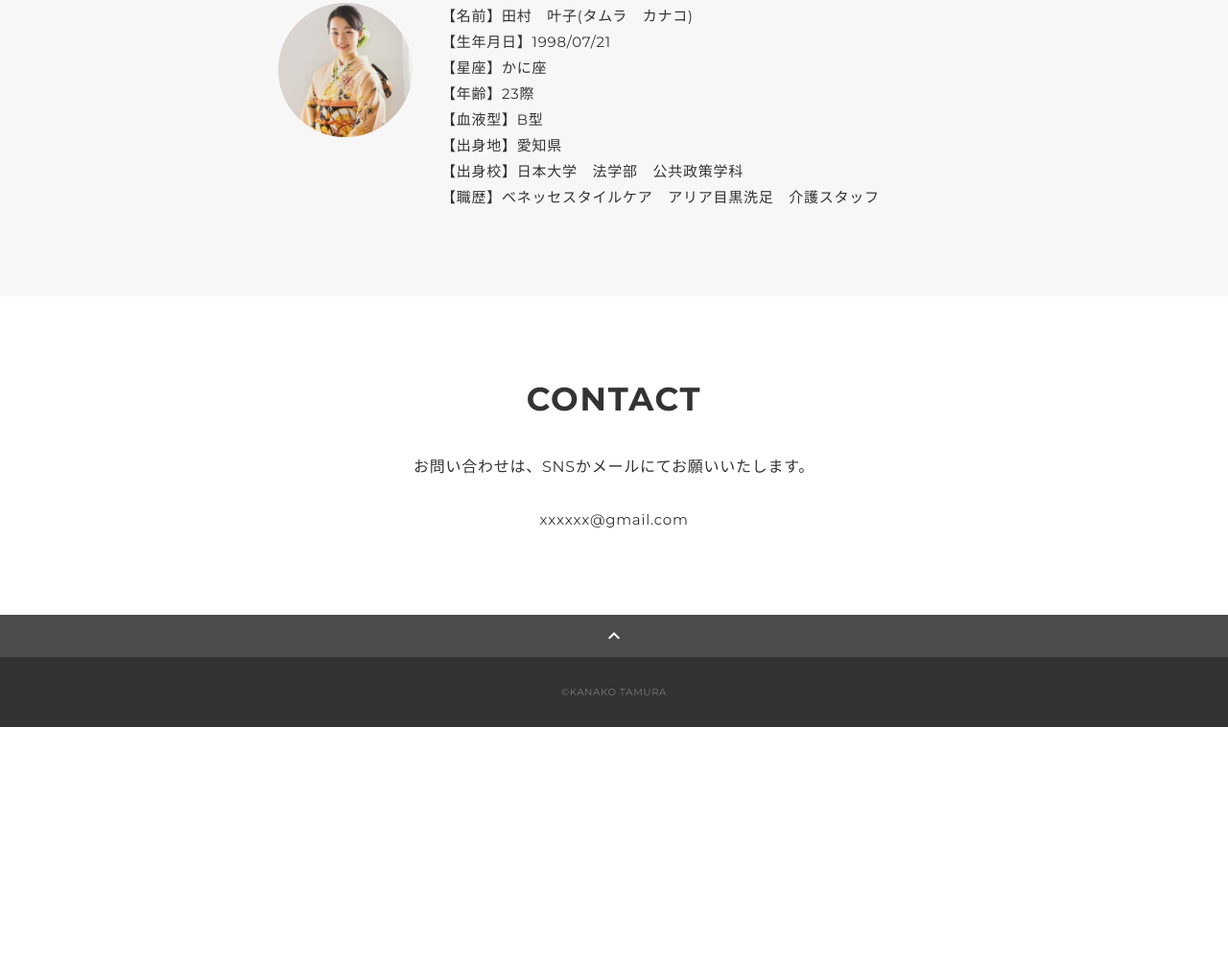
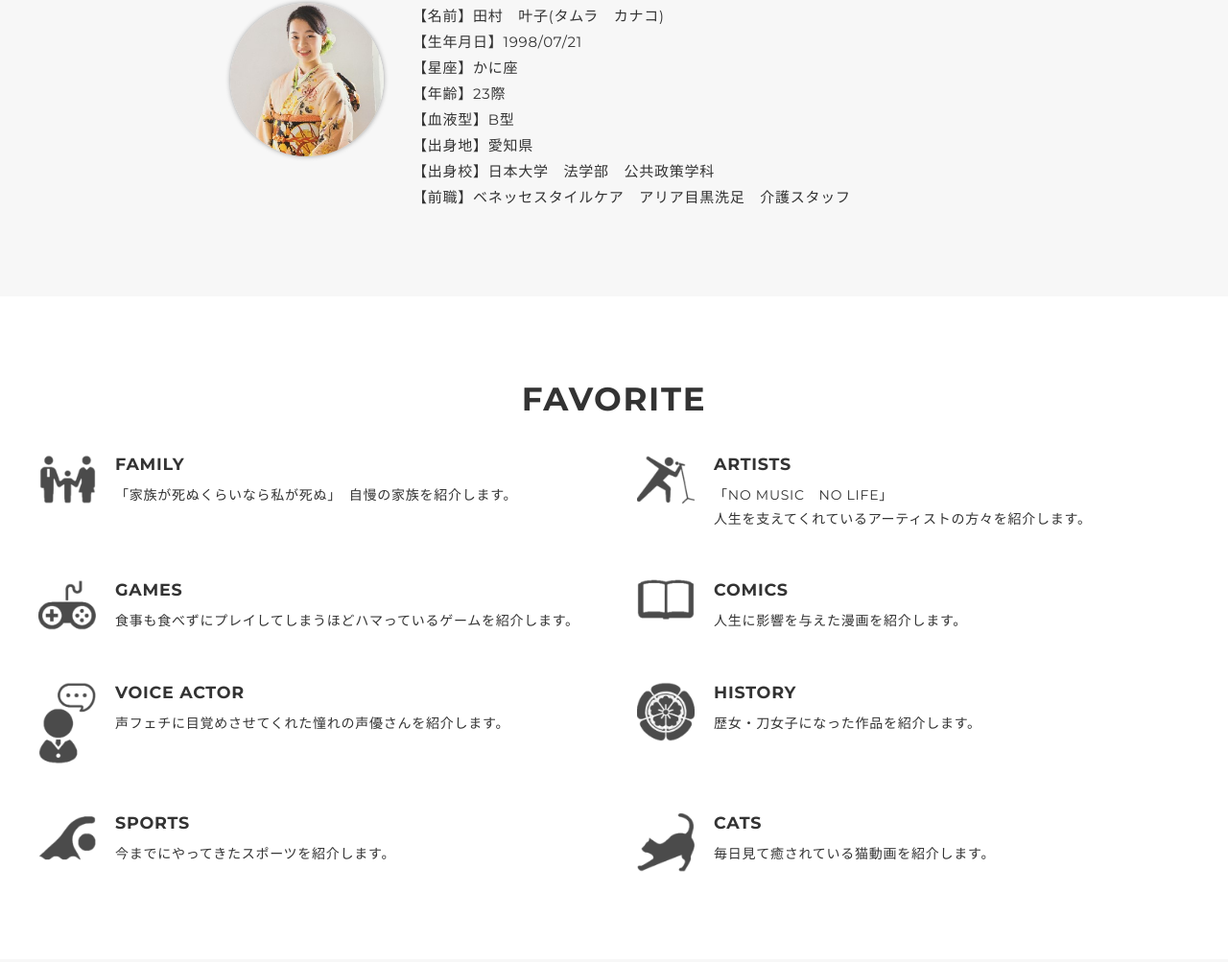
Before and after one commit to K-tamura-aforce/self-introduction, a plain HTML site: page WebContent/index.html in a window 1280 px wide. Shown: the part 914-1917 px from the top of the page at 96% size. Before the commit the page ends 1672 px from the top, so only its background shows below. Drawn offline with nearby package versions, Linux system fonts and the light colour scheme.

Commit message:
eclipseからfifth commit

```diff
--- a/WebContent/css/style.css
+++ b/WebContent/css/style.css
@@ -8,7 +8,6 @@ body {
 a {
   transition: opacity .3s;
   text-decoration: none;
-  color: #1ca9e3;
 }
 
 img {
@@ -174,7 +173,7 @@ img {
 .profile {
   display: flex;
   flex-wrap: wrap;
-  max-width: 700px;
+  max-width: 800px;
   margin: 0 auto;
 }
 
@@ -185,6 +184,7 @@ img {
 }
 .profile-img img {
   border-radius: 50%;
+  box-shadow: 0px 0px 5px #999;
 }
 
 .profile-body {
@@ -198,6 +198,45 @@ img {
 
 .profile-body p:not(:last-child) {
   margin-bottom: 30px;
+}
+
+
+
+/*--------------------------------
+ favorite
+---------------------------------*/
+.favorite-list {
+  display: flex;
+  flex-wrap: wrap;
+  justify-content: space-between;
+  margin-bottom: -50px;
+}
+
+.favorite-item {
+  display: flex;
+  align-items: flex-start;
+  justify-content: space-between;
+  width: 48%;
+  margin-bottom: 50px;
+}
+
+.favorite-img {
+  width: 60px;
+  height: auto;
+  margin-right: 20px;
+}
+
+.favorite-body {
+  flex: 1;
+}
+
+.favorite-name {
+  margin-bottom: 10px;
+}
+
+.favorite-text {
+  font-size: 14px;
+  line-height: 1.8;
 }
 
 /*--------------------------------
--- a/WebContent/index.html
+++ b/WebContent/index.html
@@ -11,7 +11,7 @@
   <link href="https://fonts.googleapis.com/css?family=Material+Icons+Outlined" rel="stylesheet">
   <link href="css/ress.css" media="all" rel="stylesheet" type="text/css" />
   <link href="css/style.css" media="all" rel="stylesheet" type="text/css" />
-  <link rel="shortcut icon" href="img/favicon.ico" />
+  <link rel="shortcut icon" href="img/icon.png" />
   <link rel=”canonical” href=”URLが入る” />
 </head>
 
@@ -26,9 +26,8 @@
         </h1>
         <nav class="gnav">
           <ul class="gnav-list">
-            <li class="gnav-item"><a href="#works">WORKS</a></li>
-            <li class="gnav-item"><a href="#skill">SKILL</a></li>
             <li class="gnav-item"><a href="#about">ABOUT</a></li>
+            <li class="gnav-item"><a href="#favorite">FAVORITE</a></li>
             <li class="gnav-item"><a href="#contact">CONTACT</a></li>
           </ul>
         </nav>
@@ -75,13 +74,88 @@
               <br>
               【出身校】日本大学　法学部　公共政策学科
               <br>
-              【職歴】ベネッセスタイルケア　アリア目黒洗足　介護スタッフ
-              </p>
+              【前職】ベネッセスタイルケア　アリア目黒洗足　介護スタッフ
+             </p>
             </div>
           </div>
         </div>
       </section>
       <!-- /about -->
+
+       <!-- skill -->
+      <section class="favorite section" id="favorite">
+        <div class="container">
+          <h2 class="title">FAVORITE</h2>
+          <div class="favorite-list">
+            <div class="favorite-item">
+              <p class="favorite-img"><img src="img/family.png" alt=""></p>
+              <div class="favorite-body">
+                <h3 class="favorite-name">FAMILY</h3>
+                <p class="favorite-text">
+                  「家族が死ぬくらいなら私が死ぬ」　自慢の家族を紹介します。</p>
+              </div>
+            </div>
+            <div class="favorite-item">
+              <p class="favorite-img"><img src="img/artist.png" alt=""></p>
+              <div class="favorite-body">
+                <h3 class="favorite-name">ARTISTS</h3>
+                <p class="favorite-text">
+                  「NO MUSIC　NO LIFE」<br>
+                  人生を支えてくれているアーティストの方々を紹介します。</p>
+              </div>
+            </div>
+            <div class="favorite-item">
+              <p class="favorite-img"><img src="img/game.png" alt=""></p>
+              <div class="favorite-body">
+                <h3 class="favorite-name">GAMES</h3>
+                <p class="favorite-text">
+                  食事も食べずにプレイしてしまうほどハマっているゲームを紹介します。</p>
+              </div>
+            </div>
+            <div class="favorite-item">
+              <p class="favorite-img"><img src="img/comic.png" alt=""></p>
+              <div class="favorite-body">
+                <h3 class="favorite-name">COMICS</h3>
+                <p class="favorite-text">
+                  人生に影響を与えた漫画を紹介します。</p>
+              </div>
+            </div>
+            <div class="favorite-item">
+              <p class="favorite-img"><img src="img/voice actor.png" alt=""></p>
+              <div class="favorite-body">
+                <h3 class="favorite-name">VOICE ACTOR</h3>
+                <p class="favorite-text">
+                  声フェチに目覚めさせてくれた憧れの声優さんを紹介します。</p>
+              </div>
+            </div>
+            <div class="favorite-item">
+              <p class="favorite-img"><img src="img/history.png" alt=""></p>
+              <div class="favorite-body">
+                <h3 class="favorite-name">HISTORY</h3>
+                <p class="favorite-text">
+                  歴女・刀女子になった作品を紹介します。</p>
+              </div>
+            </div>
+            <div class="favorite-item">
+              <p class="favorite-img"><img src="img/sports.png" alt=""></p>
+              <div class="favorite-body">
+                <h3 class="favorite-name">SPORTS</h3>
+                <p class="favorite-text">
+                  今までにやってきたスポーツを紹介します。</p>
+              </div>
+            </div>
+            <div class="favorite-item">
+              <p class="favorite-img"><img src="img/cat.png" alt=""></p>
+              <div class="favorite-body">
+                <h3 class="favorite-name">CATS</h3>
+                <p class="favorite-text">
+                  毎日見て癒されている猫動画を紹介します。</p>
+              </div>
+            </div>
+          </div>
+        </div>
+      </section>
+      <!-- /skill -->
 
       <!-- contact -->
       <section class="contact section" id="contact">
```
Also changed, not shown: WebContent/img/artist.png (added), WebContent/img/cat.png (added), WebContent/img/comic.png (added), WebContent/img/family.png (added), WebContent/img/game.png (added), WebContent/img/history.png (added), WebContent/img/icon.png (added), WebContent/img/myphoto7.jpg (deleted), WebContent/img/sports.png (added), WebContent/img/voice actor.png (added).
